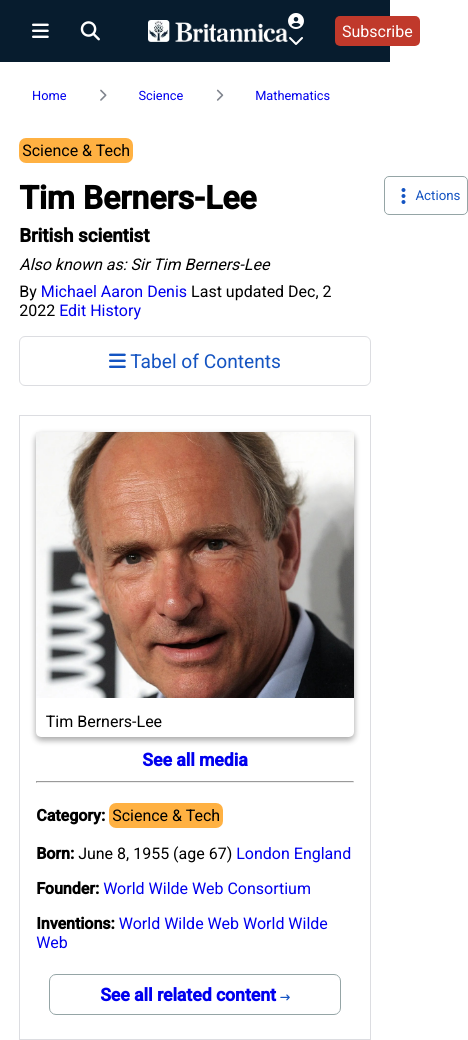
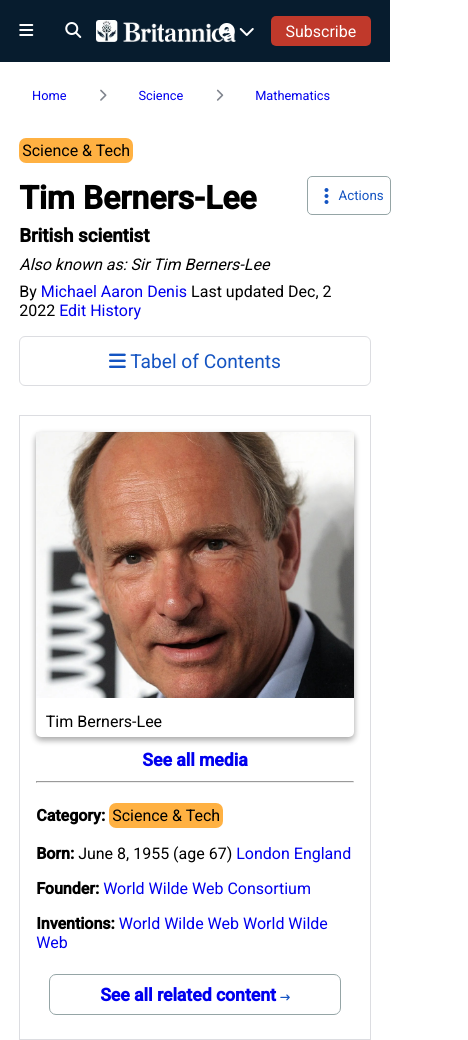
Before and after one commit to yannick2019/tim-berners-lee, a website built with Vite: page index.html in a window 390 px wide. Shown: the top 1040 px of the page, 468 px wide, since content can reach past the window. Built offline with nearby package versions, Linux system fonts and the light colour scheme.

Commit message:
Last modif

```diff
--- a/style.css
+++ b/style.css
@@ -312,7 +312,7 @@
         position: absolute;
         z-index: 1;
         top: 2rem;
-        left: 22.8rem;
+        left: 22rem;
         margin: auto;
     }
 
@@ -361,5 +361,35 @@
 
 
 @media screen and (max-width: 475px) {
+    .tim-name {
+        position: relative;
+    }
+
+    .tim-name .icons {
+        position: absolute;
+        z-index: 1;
+        top: 2rem;
+        left: 18rem;
+        margin: auto;
+    }
+
+    .navbar-header ul {
+        font-size: 1rem;
+    }
+
+    .navbar-header {
+       position: relative;
+    }
+    .navbar-header img {
+        position: absolute;
+        left: 5rem;
+    }
+
+    .navbar-header ul {
+        position: absolute;
+        z-index: 1;
+        top: -0.6rem;
+        left: -0.8rem;
+    }
 
 }
```
